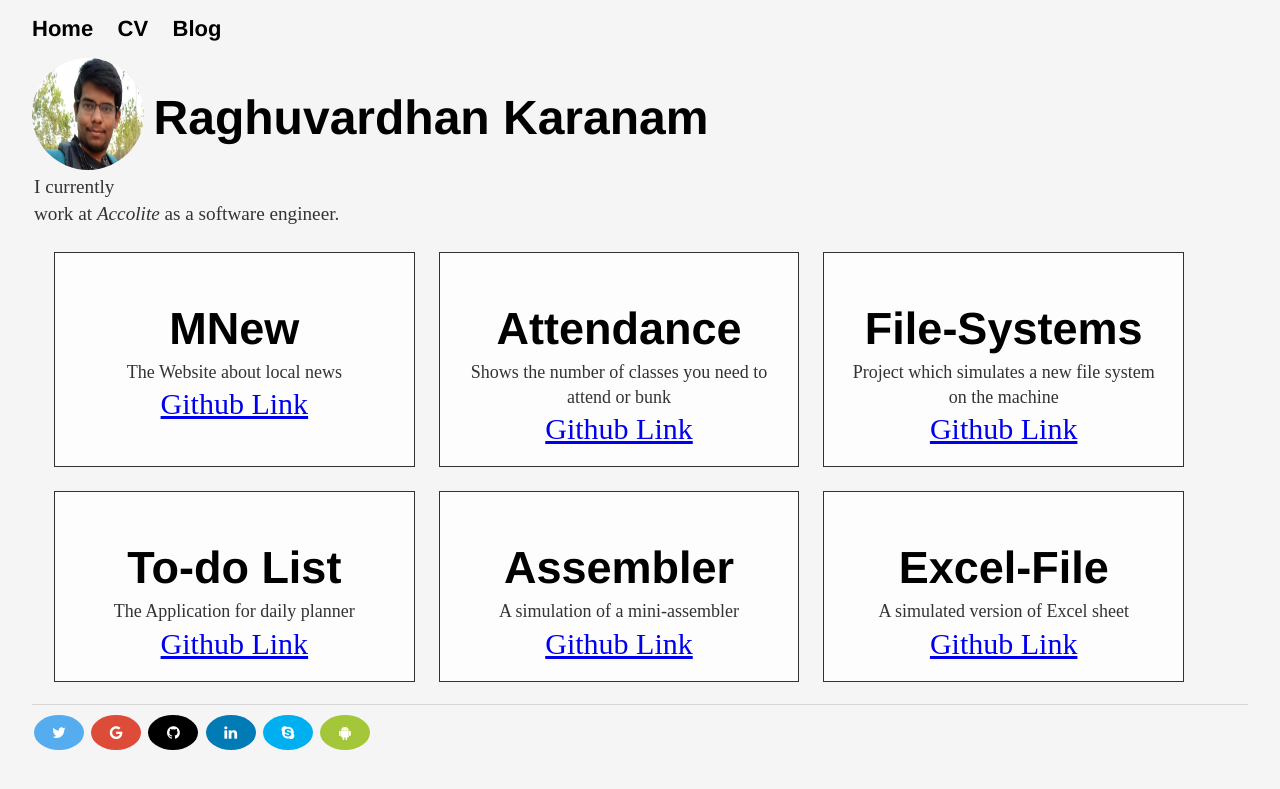
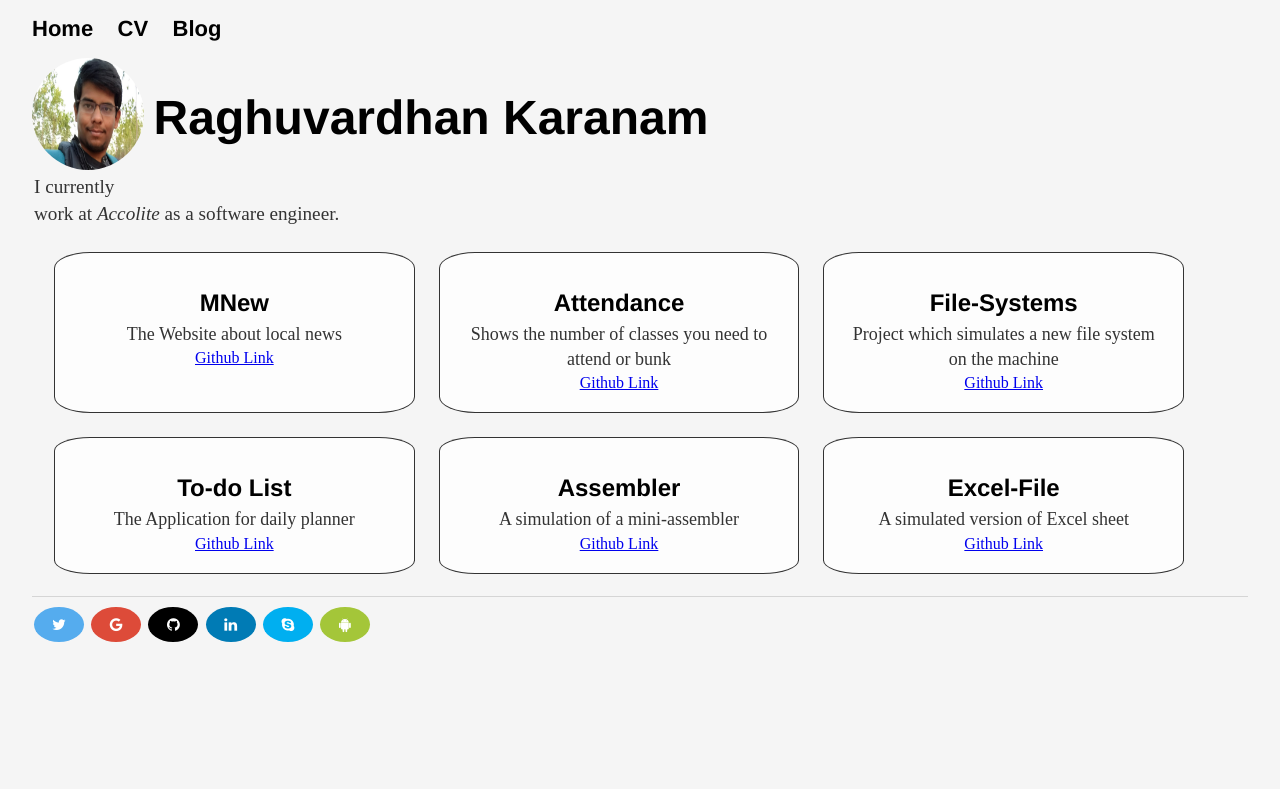
Before and after one commit to raghuvardhan/raghuvardhan.github.io, a Jekyll site: the page built from index.html, in a window 1280 px wide. Shown: the top 789 px of the page. Built offline with Jekyll 4.4.1, drawn with Linux system fonts in a browser that asks for light colours.

Commit message:
Update css/main.css

```diff
--- a/css/main.css
+++ b/css/main.css
@@ -106,12 +106,6 @@ img {
     margin: 2em;
 }
 
-.portfolio {
-  display: grid;
-  grid-template-columns: auto auto 10%;
-  padding: 0 4px;
-}
-
 .description {
     font-size: 18px;
     text-align: center;
@@ -132,24 +126,6 @@ img {
     height: 2em;
 }
 
-button {
-    border: none;
-    outline: 0;
-    display: inline-block;
-    padding: 8px;
-    color: white;
-    background-color: #000;
-    text-align: center;
-    cursor: pointer;
-    width: 100%;
-    font-size: 18px;
-}
-
-button:hover, a:hover {
-    opacity: 0.7;
-}
-
-
 .grid-container {
   display: grid;
   grid-template-columns: 33.3% 33.3% 33.3%;
@@ -159,8 +135,8 @@ button:hover, a:hover {
 .grid-item {
   background-color: rgba(255, 255, 255, 0.8);
   border: 1px solid rgba(0, 0, 0, 0.8);
+  border-radius: 10%;
   padding: 20px;
-  font-size: 30px;
   text-align: center;
   margin: 12px;
 }
```
